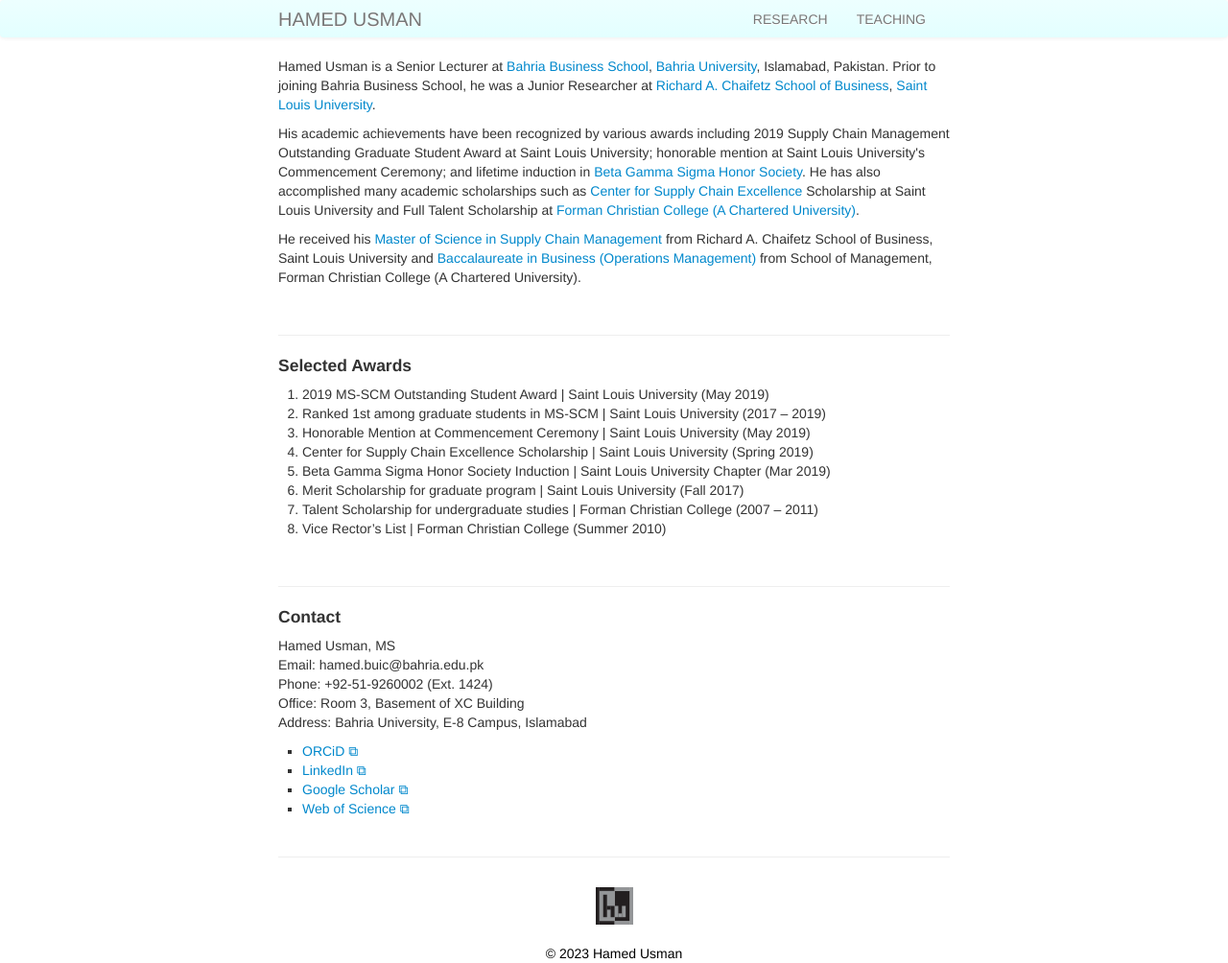
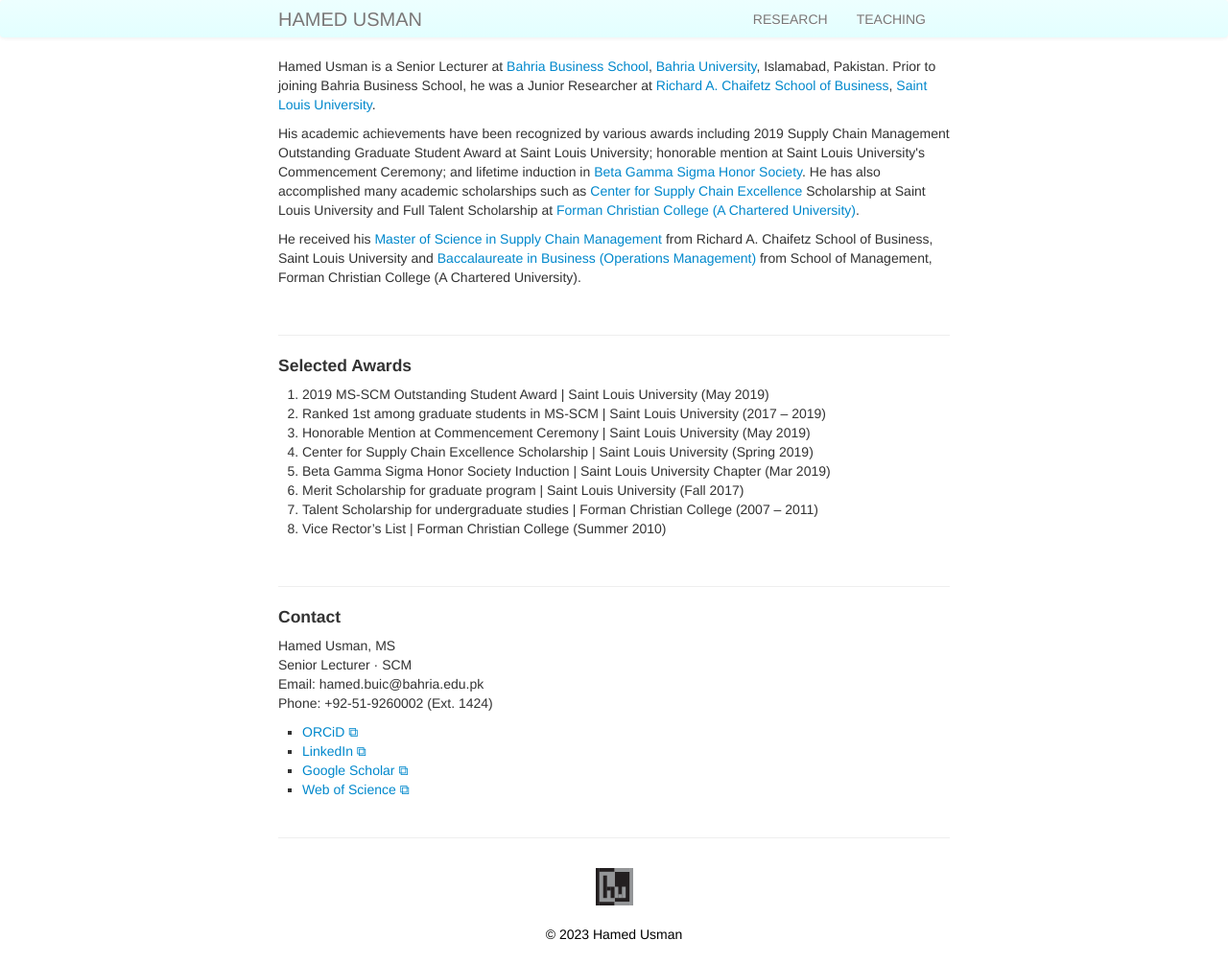
Before and after one commit to hamedusman/hamedusman.github.io, a Jekyll site: the page built from index.md, in a window 1280 px wide. Shown: the whole page at 96% size. Built offline with Jekyll 4.4.1, drawn with Linux system fonts in a browser that asks for light colours.

Commit message:
Update index.md

```diff
--- a/index.md
+++ b/index.md
@@ -32,10 +32,9 @@
 
 <h4>Contact</h4>
 Hamed Usman, MS <br/>
+Senior Lecturer · SCM <br/>
 Email: hamed.buic@bahria.edu.pk <br/>
 Phone: +92-51-9260002 (Ext. 1424) <br/>
-Office: Room 3, Basement of XC Building <br/>
-Address: Bahria University, E-8 Campus, Islamabad <br/>
 
 <ul>
   <li><a href="https://orcid.org/0000-0003-3755-9345" target="_blank" rel="noopener noreferrer">ORCiD &#x29c9;</a></li>
```
